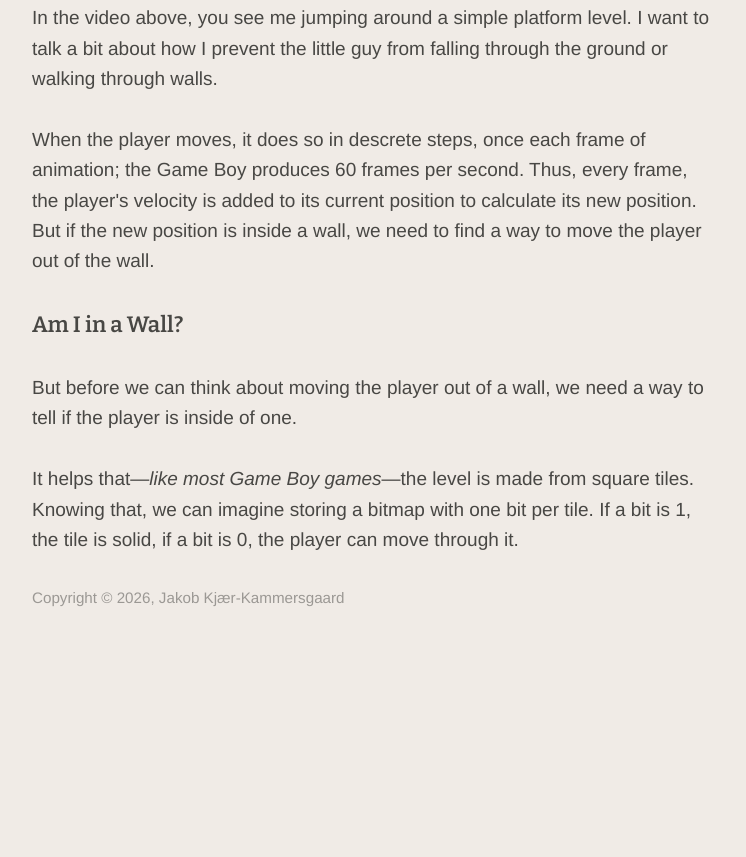
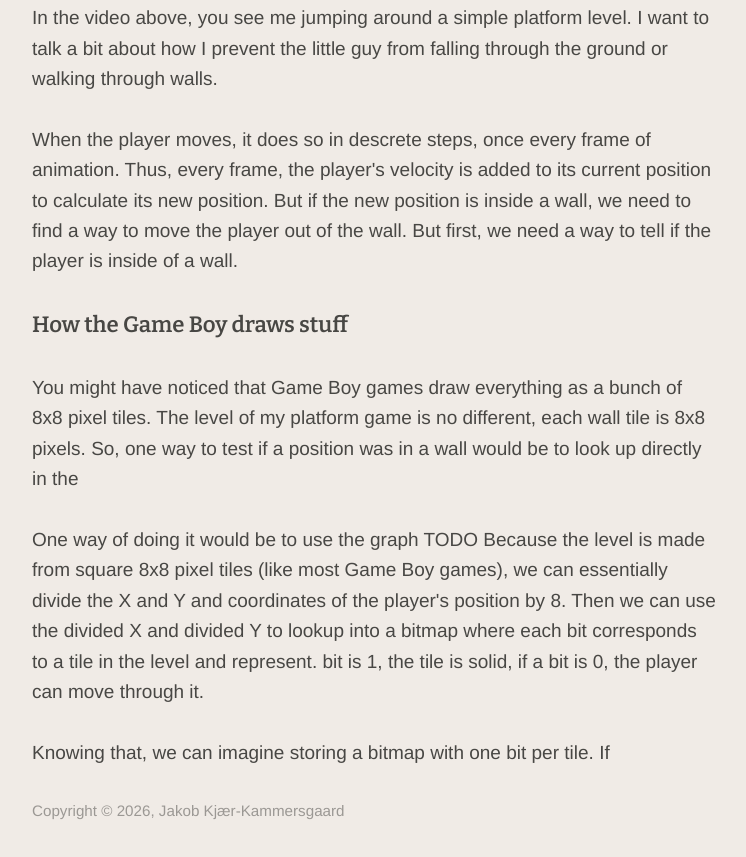
Before and after one commit to miscellus/miscellus.github.io, an Eleventy site: page projects/gameboy-game.md in a window 1280 px wide. Shown: the part 1080-1937 px from the top of the page, without its empty margins (266-1012 px from the left). Before the commit the page ends 1778 px from the top, so only its background shows below. Built offline with nearby package versions, Linux system fonts and the light colour scheme; Eleventy itself is replaced by a stand-in of ours; files that its build step writes are made by us from their sources.

Commit message:
progress

```diff
--- a/projects/gameboy-game.md
+++ b/projects/gameboy-game.md
@@ -20,10 +20,12 @@ In the video above, you see me jumping around a simple platform level. I want
 to talk a bit about how I prevent the little guy from falling through the
 ground or walking through walls.
 
-When the player moves, it does so in descrete steps, once each frame of animation; the Game Boy produces 60 frames per second. Thus, every frame, the player's velocity is added to its current position to calculate its new position. But if the new position is inside a wall, we need to find a way to move the player out of the wall.
+When the player moves, it does so in descrete steps, once every frame of animation. Thus, every frame, the player's velocity is added to its current position to calculate its new position. But if the new position is inside a wall, we need to find a way to move the player out of the wall. But first, we need a way to tell if the player is inside of a wall.
 
-### Am I in a Wall?
-But before we can think about moving the player out of a wall, we need a way to tell if the player is inside of one.
+### How the Game Boy draws stuff
+You might have noticed that Game Boy games draw everything as a bunch of 8x8 pixel tiles. The level of my platform game is no different, each wall tile is 8x8 pixels. So, one way to test if a position was in a wall would be to look up directly in the
 
-It helps that&mdash;*like most Game Boy games*&mdash;the level is made from
-square tiles. Knowing that, we can imagine storing a bitmap with one bit per tile. If a bit is 1, the tile is solid, if a bit is 0, the player can move through it.
+One way of doing it would be to use the graph TODO
+Because the level is made from square 8x8 pixel tiles (like most Game Boy games), we can essentially divide the X and Y and coordinates of the player's position by 8. Then we can use the divided X and divided Y to lookup into a bitmap where each bit corresponds to a tile in the level and represent. bit is 1, the tile is solid, if a bit is 0, the player can move through it.
+
+Knowing that, we can imagine storing a bitmap with one bit per tile. If
```
